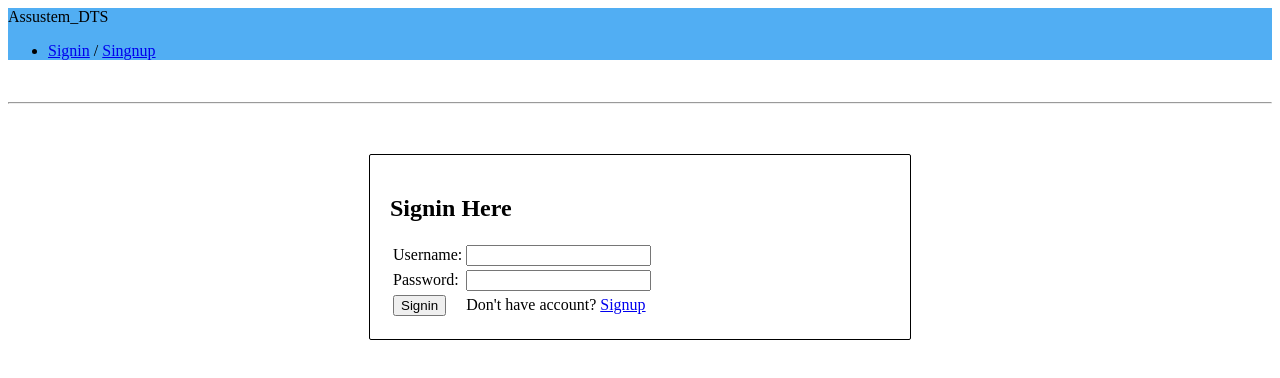
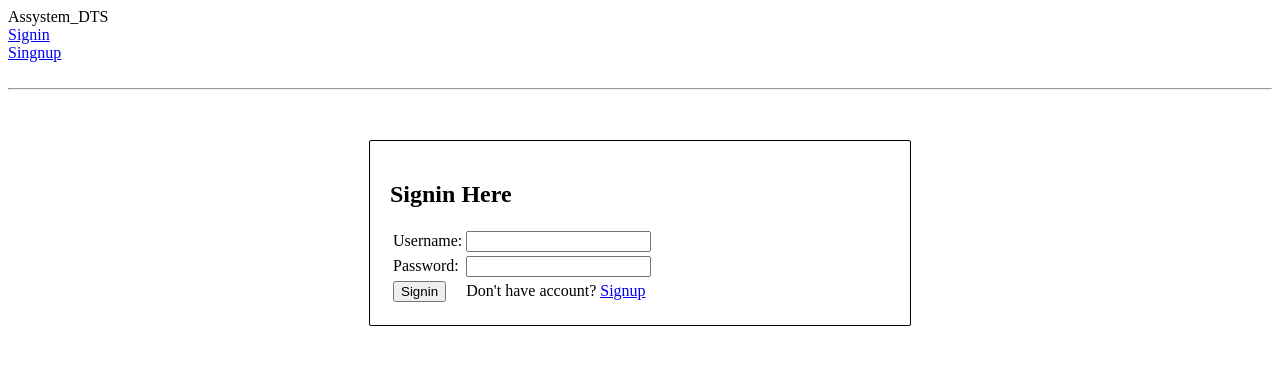
Before and after one commit to kiazim14/biochar, an Angular app: page /signin in a window 1280 px wide. Shown: the top 378 px of the page. Built offline with nearby package versions, Linux system fonts and the light colour scheme.

Commit message:
swagguer ok

```diff
--- a/src/app/nav/nav.component.html
+++ b/src/app/nav/nav.component.html
@@ -1,13 +1,16 @@
-<nav  class="navbar navbar-default" style="background-color: #51aef3;">
+<!--<nav  class="navbar navbar-default" style="background-color: #51aef3;">-->
 
-    <div class="navbar-header">Assustem_DTS</div>
+  <nav class="navbar navbar-expand-lg navbar-light">
 
-    <div *ngIf="!isSignedin">
-      <ul class="nav navbar-nav pull-xs-right">
-                 <li class="nav-item"> <a routerLink="/signin" class="nav-link">Signin</a>
-                   /
-                 <a routerLink="/signup" class="nav-link">Singnup</a></li>
-          </ul>
+    <div class="navbar-header">Assystem_DTS</div>
+
+    <div class="end navbar-nav">
+    <div class="signin "*ngIf="!isSignedin">
+      <a routerLink="/signin" class="nav-link">Signin</a>
+    </div>
+    <div class="end navbar-nav">
+      <a routerLink="/signup" class="nav-link">Singnup</a>
+    </div>
     </div>
     <div *ngIf="isSignedin">
         <ul>
--- a/src/app/services/product.service.ts
+++ b/src/app/services/product.service.ts
@@ -12,7 +12,7 @@ const httpHeaders = {
   providedIn: 'root'
 })
 export class ProductService {
-private baseUrl = 'http://localhost:8083/';
+private baseUrl = 'http://localhost:8083/api';
 
   constructor(private http: HttpClient) { }
 
```
